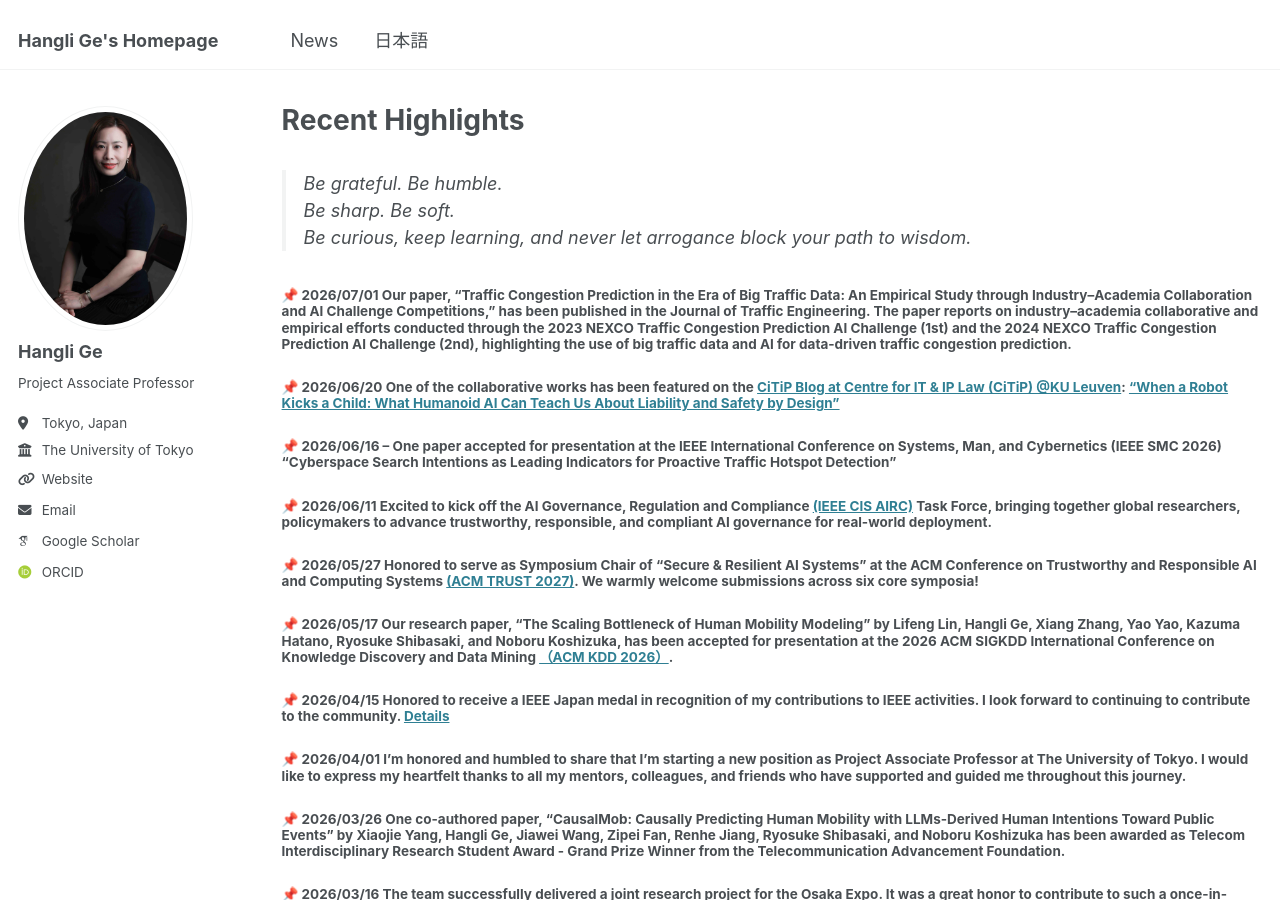
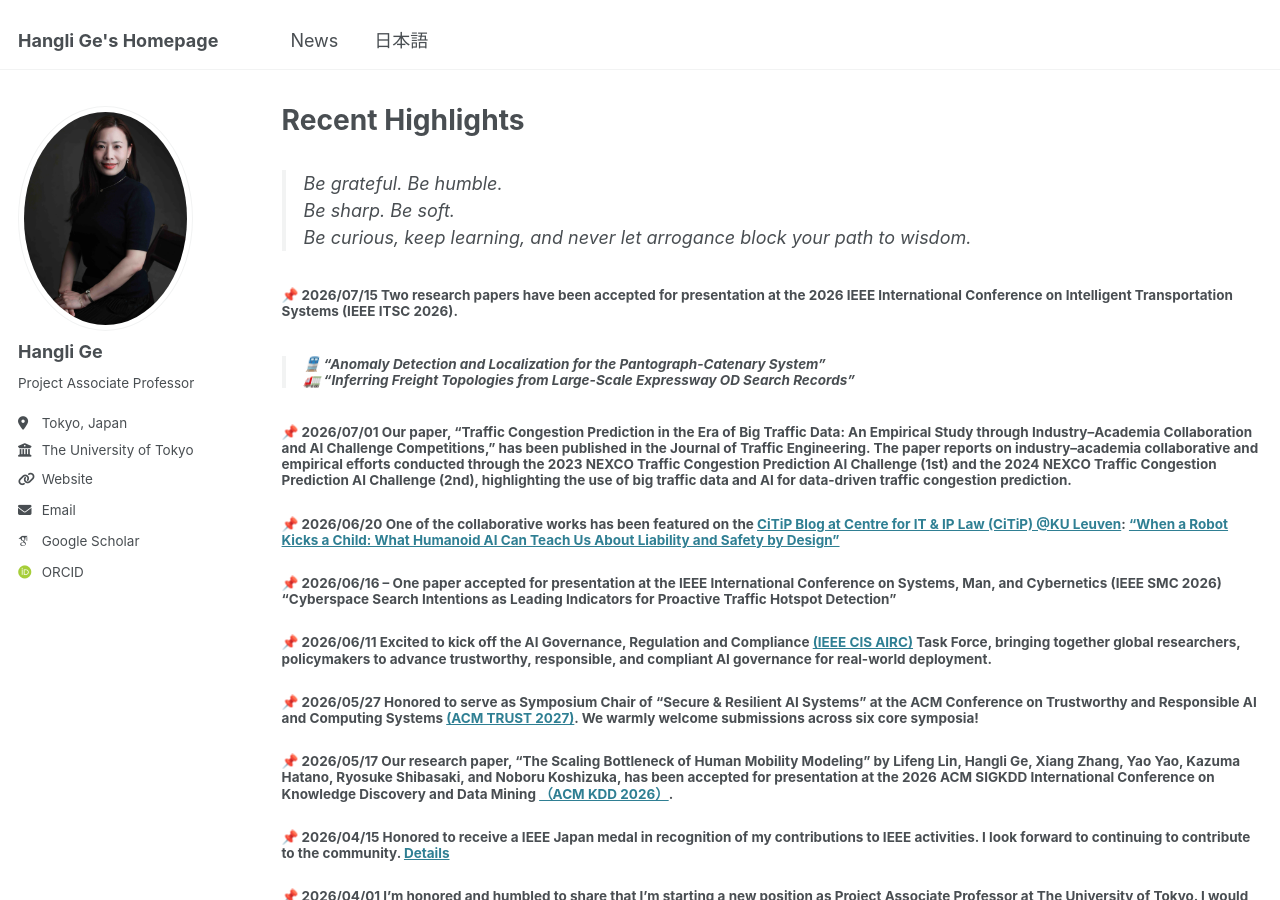
Before and after one commit to christie888/christie888.github.io, a Jekyll site: the page built from _pages/post.md, in a window 1280 px wide and 900 px high. Built offline with Jekyll 4.4.1, drawn with Linux system fonts in a browser that asks for light colours; some web fonts are replaced.

Commit message:
Update post.md

```diff
--- a/_pages/post.md
+++ b/_pages/post.md
@@ -7,6 +7,11 @@ permalink: post/
 >Be grateful. Be humble.
 <br>Be sharp. Be soft.<br>
 > Be curious, keep learning, and never let arrogance block your path to wisdom.
+
+
+##### 📌 2026/07/15 Two research papers have been accepted for presentation at the **2026 IEEE International Conference on Intelligent Transportation Systems (IEEE ITSC 2026)**.
+
+> ######  🚆 **“Anomaly Detection and Localization for the Pantograph-Catenary System”** <br> 🚛 **“Inferring Freight Topologies from Large-Scale Expressway OD Search Records”**
 
 
 ##### 📌 2026/07/01 Our paper, "Traffic Congestion Prediction in the Era of Big Traffic Data: An Empirical Study through Industry–Academia Collaboration and AI Challenge Competitions," has been published in the Journal of Traffic Engineering. The paper reports on industry–academia collaborative and empirical efforts conducted through the 2023 NEXCO Traffic Congestion Prediction AI Challenge (1st) and the 2024 NEXCO Traffic Congestion Prediction AI Challenge (2nd), highlighting the use of big traffic data and AI for data-driven traffic congestion prediction.
```
